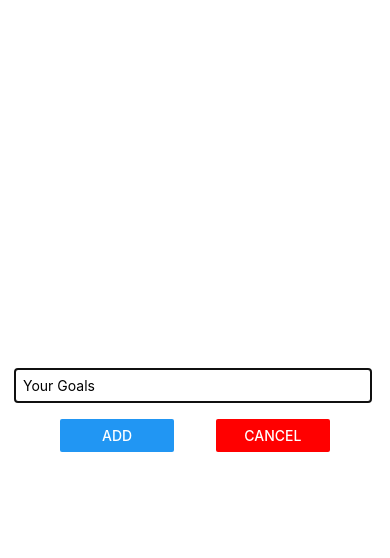
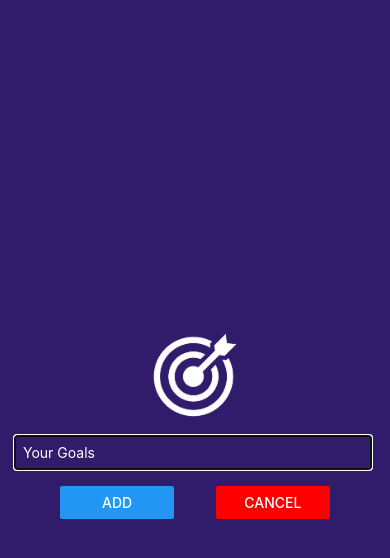
Before and after one commit to andyfoster/react-native-course, a React Native app: screen / in a window 390 px wide. Both pictures are taken after a click on the button "ADD GOAL". Shown: the top 558 px of the page. Built offline with nearby package versions, Linux system fonts and the light colour scheme.

Commit message:
Display image on GoalInput modal and change bg colour

```diff
--- a/components/GoalInput.js
+++ b/components/GoalInput.js
@@ -1,4 +1,11 @@
-import { TextInput, Button, Modal, StyleSheet, View } from 'react-native';
+import {
+  TextInput,
+  Button,
+  Image,
+  Modal,
+  StyleSheet,
+  View,
+} from 'react-native';
 import { useState } from 'react';
 
 function GoalInput(props) {
@@ -16,6 +23,10 @@
   return (
     <Modal style={styles.modal} visible={props.visible} animationType="slide">
       <View style={styles.inputContainer}>
+        <Image
+          style={styles.image}
+          source={require('../assets/images/goal.png')}
+        />
         <TextInput
           style={styles.textInput}
           placeholder="Your Goals"
@@ -41,6 +52,11 @@
     borderWidth: 1,
     backgroundColor: '#ff0000',
   },
+  image: {
+    width: 100,
+    height: 100,
+    marginBottom: 10,
+  },
   buttonContainer: {
     flexDirection: 'row',
     justifyContent: 'space-between',
@@ -51,13 +67,12 @@
     flex: 1,
     justifyContent: 'center',
     alignItems: 'center',
-    marginBottom: 24,
     padding: 16,
-    borderBottomWidth: 1,
-    borderBottomColor: '#ccc',
+    backgroundColor: '#311b6b',
   },
   textInput: {
     borderWidth: 1,
+    color: 'white',
     borderColor: '#cccccc',
     width: '100%',
     marginRight: 4,
```
Also changed, not shown: assets/images/goal.png (added).
